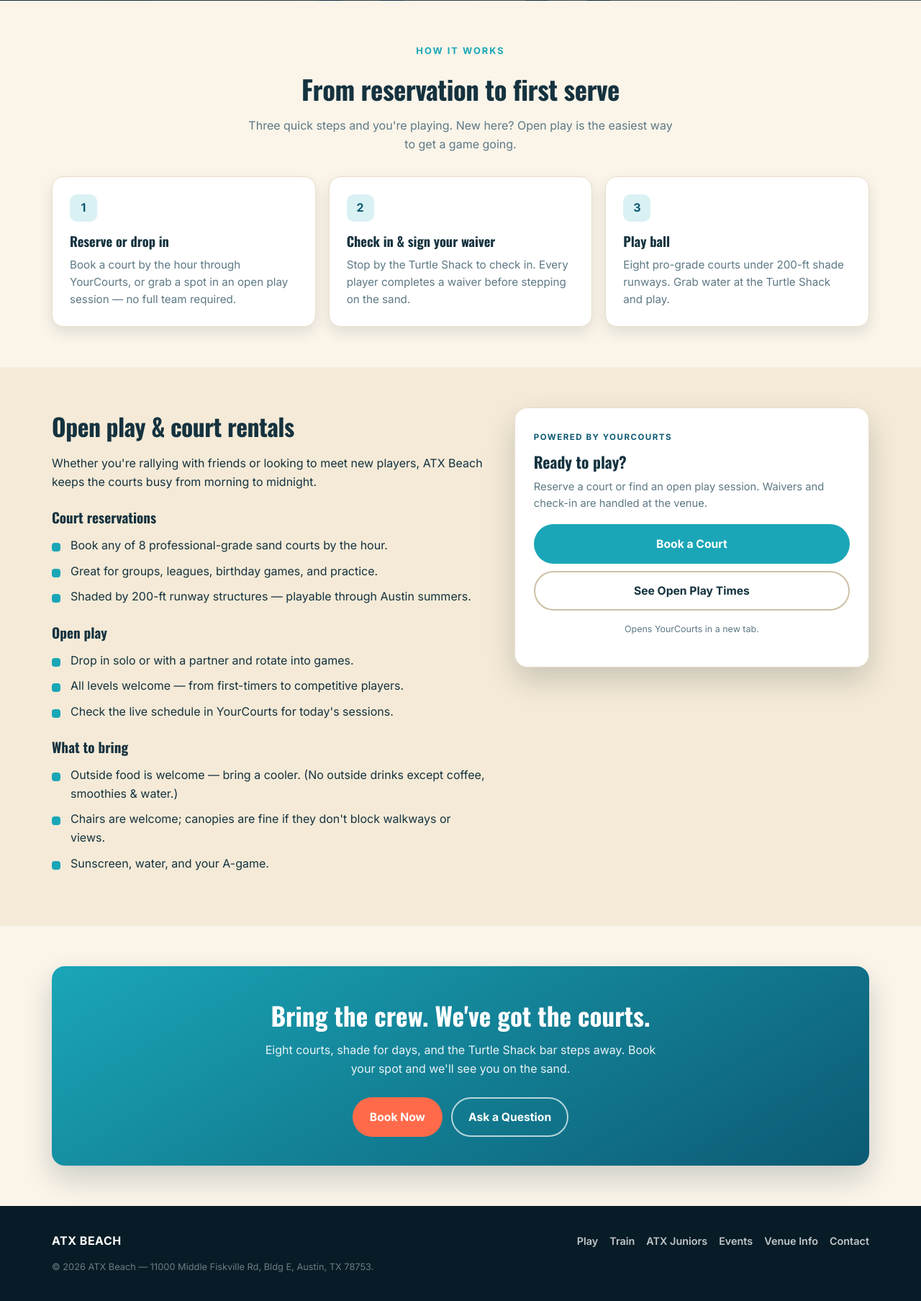
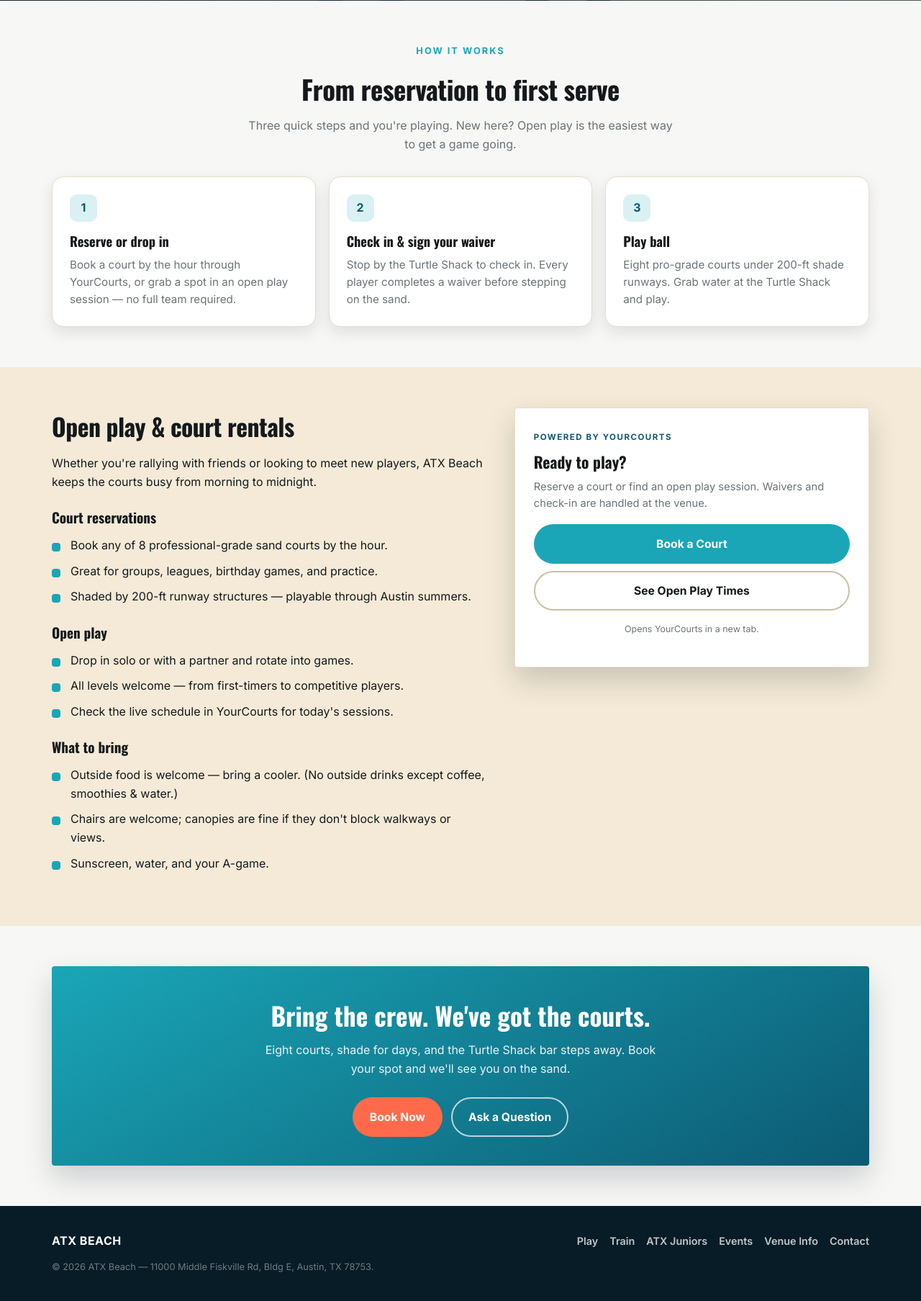
Before and after one commit to acemand23/Test_Run, a PHP site: page /play.html in a window 1280 px wide. Shown: the part 480-2287 px from the top of the page at 72% size. Run offline with PHP 8.4, Linux system fonts and the light colour scheme.

Commit message:
Re-weight palette to near-black/white base with squared geometry

```diff
--- a/atxbeach_site/styles.css
+++ b/atxbeach_site/styles.css
@@ -1,4 +1,6 @@
 :root {
+    --black: #0d0d0f;
+    --paper: #f7f7f5;
     --navy: #0c2b3a;
     --navy-deep: #071c27;
     --teal: #1aa6b7;
@@ -8,10 +10,12 @@
     --coral: #ff6b4a;
     --coral-deep: #e8512f;
     --sun: #ffc14d;
-    --ink: #15323f;
-    --muted: #5d7884;
+    --ink: #15191c;
+    --muted: #6b7378;
+    --line: #e6e4df;
     --white: #ffffff;
-    --radius: 18px;
+    --radius: 4px;
+    --radius-sm: 2px;
     --shadow: 0 18px 40px rgba(7, 28, 39, 0.18);
     --shadow-soft: 0 8px 20px rgba(7, 28, 39, 0.1);
     /* default page accent (overridden per page) */
@@ -34,7 +38,7 @@ html { scroll-behavior: smooth; }
 body {
     font-family: var(--font-body);
     color: var(--ink);
-    background: var(--sand-soft);
+    background: var(--paper);
     line-height: 1.6;
     -webkit-font-smoothing: antialiased;
 }
```
